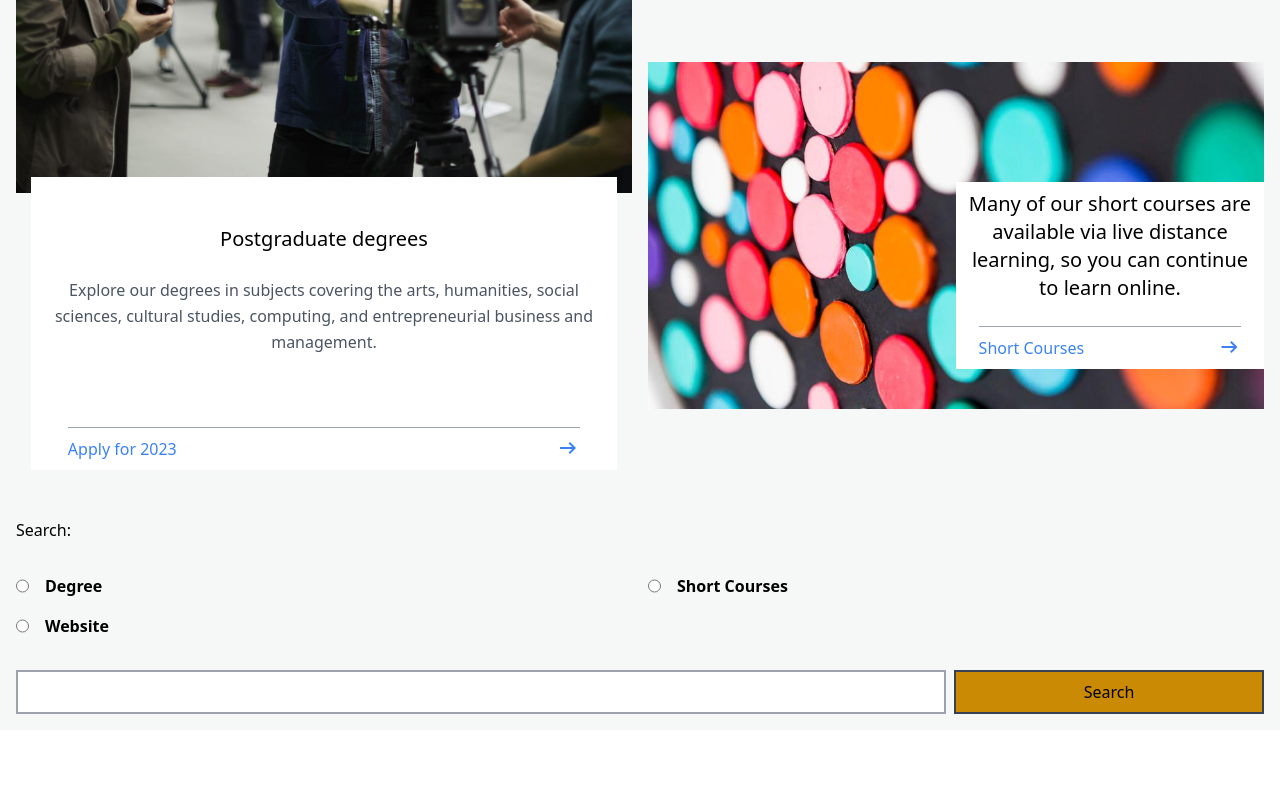
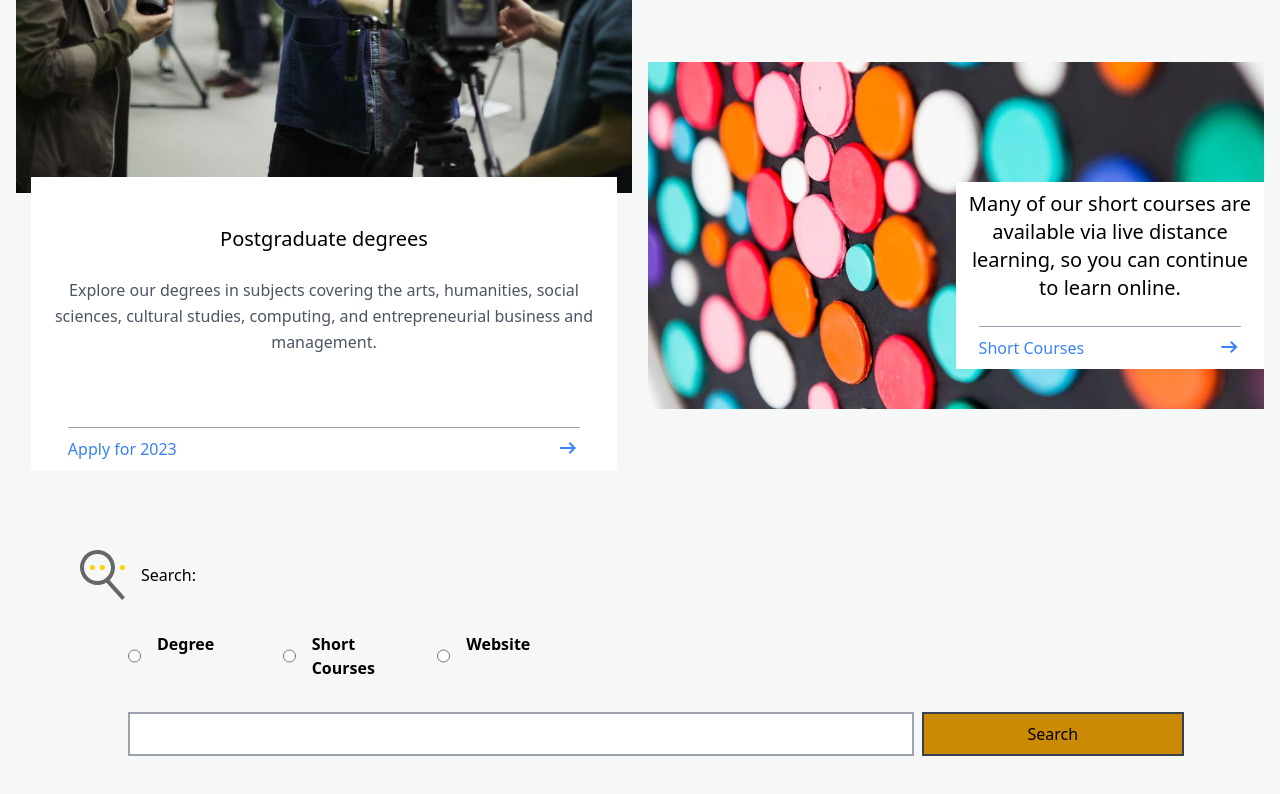
Before and after one commit to Bateyjosue/gold-clone, a website built with Vite: page index.html in a window 1280 px wide. Shown: the part 799-1593 px from the top of the page. Before the commit the page ends 1529 px from the top, so only its background shows below. Built offline with nearby package versions, Linux system fonts and the light colour scheme.

Commit message:
Design Search Section | Desktop

```diff
--- a/index.html
+++ b/index.html
@@ -96,9 +96,12 @@
           </li>
         </ul>
       </section>
-      <section class="search p-4 flex flex-col gap-4">
-        <h4>Search: </h4>
-        <form action="" class="py-4 grid grid-cols-2 gap-4 font-bold">
+      <section class="search p-4 flex flex-col gap-4 lg:w-[90%] lg:m-auto  lg:py-12">
+        <h4 class="lg:flex lg:gap-4 lg:items-center">
+          <span class="hidden lg:block"><img src="./assets/icon-search.svg" alt=""></span>
+          <span>Search: </span>
+        </h4>
+        <form action="" class="py-4 grid grid-cols-2 gap-4 font-bold lg:grid-cols-3 lg:w-[40%] lg:ml-12">
          <div class="flex gap-4">
           <input type="radio" name="search" id="degree">
           <label for="degree">Degree</label>
@@ -112,9 +115,9 @@
           <label for="degree">Website</label>
          </div>
         </form>
-        <div class="search__input flex gap-2">
+        <div class="search__input flex gap-2 lg:m-auto lg:w-full lg:ml-12">
           <input type="text" placeholder="" class="bg-white border-2 border-gray-400 px-4 py-2 w-3/4">
-          <button class="bg-yellow-600 py-2 px-2 w-1/4 border-2 border-gray-700 hidden lg:block">Search</button>
+          <button class="bg-yellow-600 py-2 px-2 w-1/4 border-2 border-gray-700 hidden lg:block lg:mr-16 ">Search</button>
           <button class="bg-yellow-600 py-2 px-2 w-1/4 border-2 border-gray-700 block lg:hidden">Go</button>
         </div>
       </section>
```
